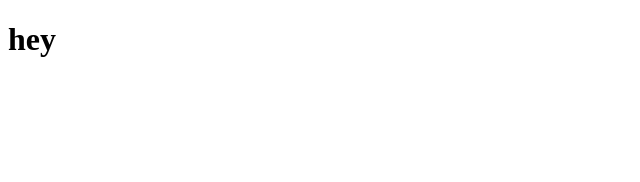
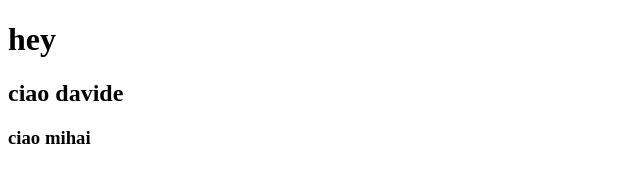
Before and after one commit to davide1217/prova-git, a plain HTML site: page index.html in a window 1280 px wide. Shown: the whole page, without its empty margins (0-640 px from the left). Drawn offline with Linux system fonts and the light colour scheme.

Commit message:
modifiche

```diff
--- a/index.html
+++ b/index.html
@@ -8,5 +8,7 @@
 </head>
 <body>
   <h1>hey</h1>
+  <h2>ciao davide</h2>
+  <h3>ciao mihai</h3>
 </body>
 </html>
```
